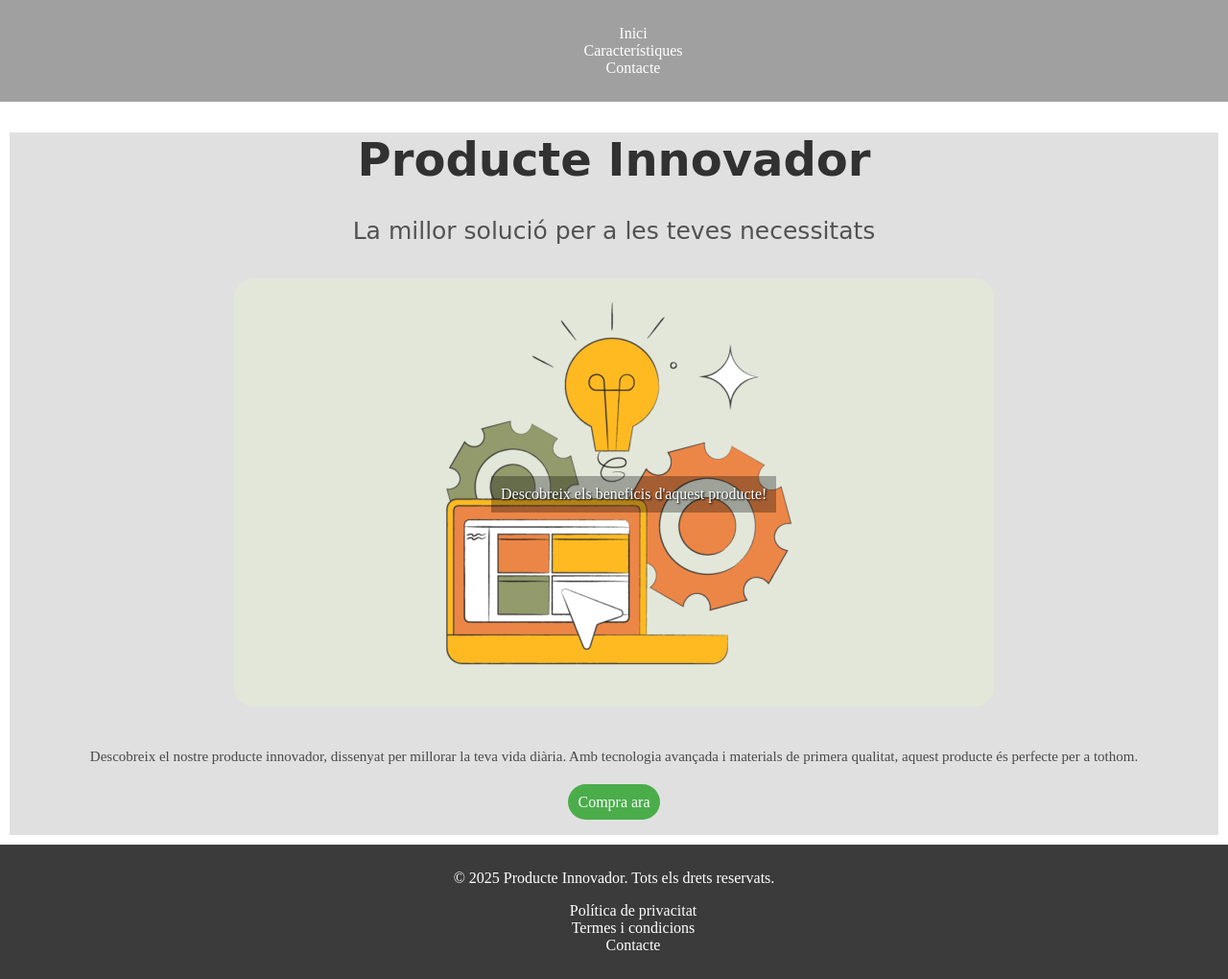
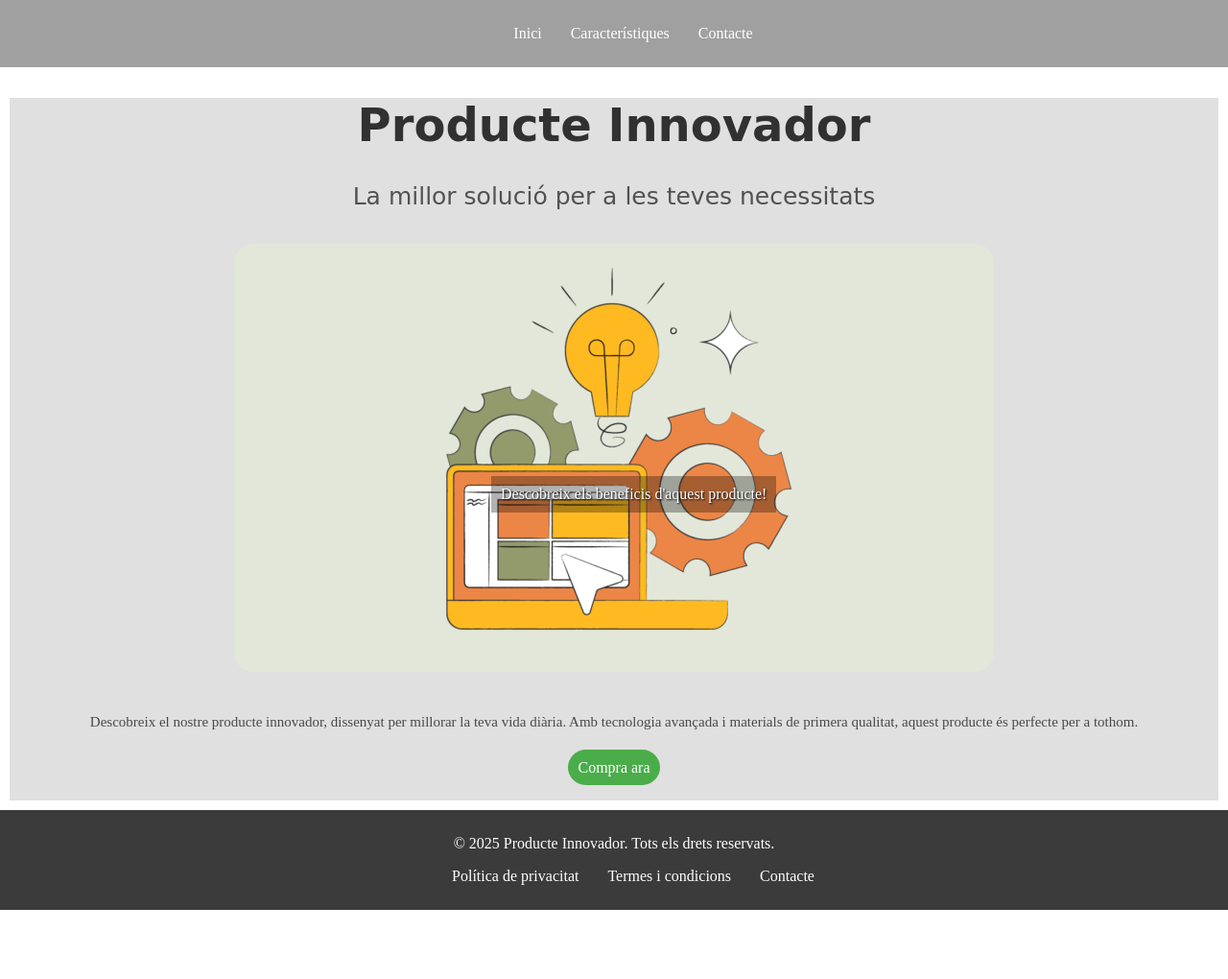
Before and after one commit to josepb80/landing-page, a plain HTML site: page index.html in a window 1280 px wide. Shown: the whole page at 96% size. After the commit the page ends 948 px from the top, so only its background shows below. Drawn offline with Linux system fonts and the light colour scheme.

Commit message:
He arreglado un par de cositas

```diff
--- a/styles.css
+++ b/styles.css
@@ -7,7 +7,6 @@ body{
     background-color: rgb(160, 160, 160);
     margin: 0;
     padding: 10px;
-    text-align: center;
 }
 
 .nav-link:hover{
@@ -21,6 +20,13 @@ body{
 
 .nav-list{
     list-style-type: none;
+    display: flex;
+    justify-content: center;
+}
+
+.nav-item{
+    text-align: center;
+    margin: 0 15px;
 }
 
 .landing-container{
@@ -85,11 +91,15 @@ body{
 
 .footer-links{
     list-style-type: none;
+    display: flex;
+    justify-content: center;
 }
 
 .footer-link{
     color: white;
     text-decoration: none;
+    text-align: center;
+    margin: 0 15px;
 }
 
 .footer-link:hover{
```
